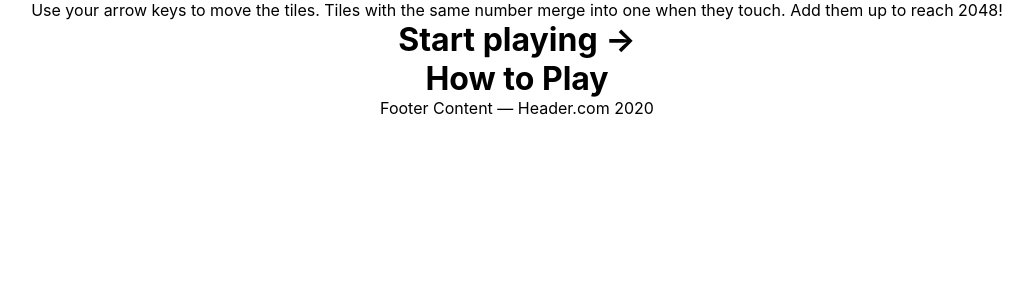
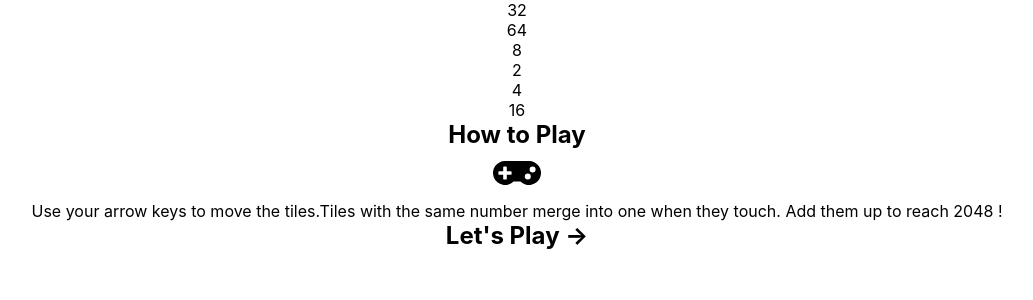
Before and after one commit to swarajspatil158/React-2048-hackathon, a React (Create React App) app: page / in a window 1280 px wide. Shown: the top 300 px of the page, without its empty margins (123-1156 px from the left). Built offline with nearby package versions, Linux system fonts and the light colour scheme.

Commit message:
structure updated

```diff
--- a/src/HowTo.jsx
+++ b/src/HowTo.jsx
@@ -1,14 +1,39 @@
 import React from 'react'
 import "./HowTo.css"
+import { FaGamepad } from "react-icons/fa";
 
 export default function HowTo() {
     return (
         <>
-            <p>Use your arrow keys to move the tiles. Tiles with the same number merge into one when they touch. Add them up to reach 2048!</p>
-            <h1>Start playing →</h1>
-            <header><h1>How to Play</h1></header>
-<main></main>
-<footer>Footer Content — Header.com 2020</footer>
+            <section>
+      <div className="box">
+        <div className="square" >32</div>
+        <div className="square" >64</div>
+        <div className="square" >8</div>
+        <div className="square" >2</div>
+        <div className="square" >4</div>
+        <div className="square" >16</div>
+
+        <div className="container">
+          <div className="form">
+            <h2>How to Play</h2>
+
+            <FaGamepad color="black" size="3rem"/>
+            <form action="">
+              <div className="inputBx">
+                <span>
+                    <p>
+                    Use your arrow keys to move the tiles.Tiles with the same
+                    number merge into one when they touch. Add them up to reach
+                    2048  !
+                  </p></span>
+              </div>
+            </form>
+                    <h1>Let's Play →</h1>
+          </div>
+        </div>
+      </div>
+    </section>
         </>
     )
 }
```
